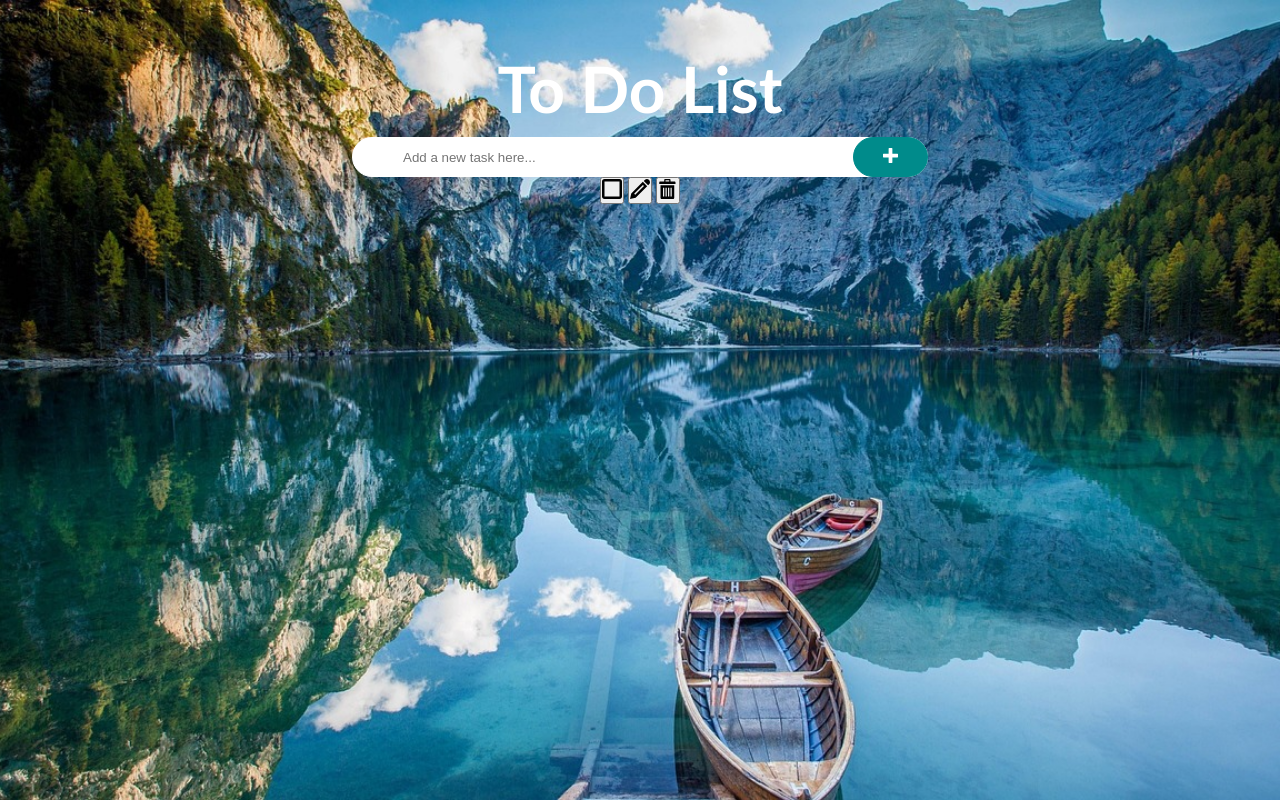
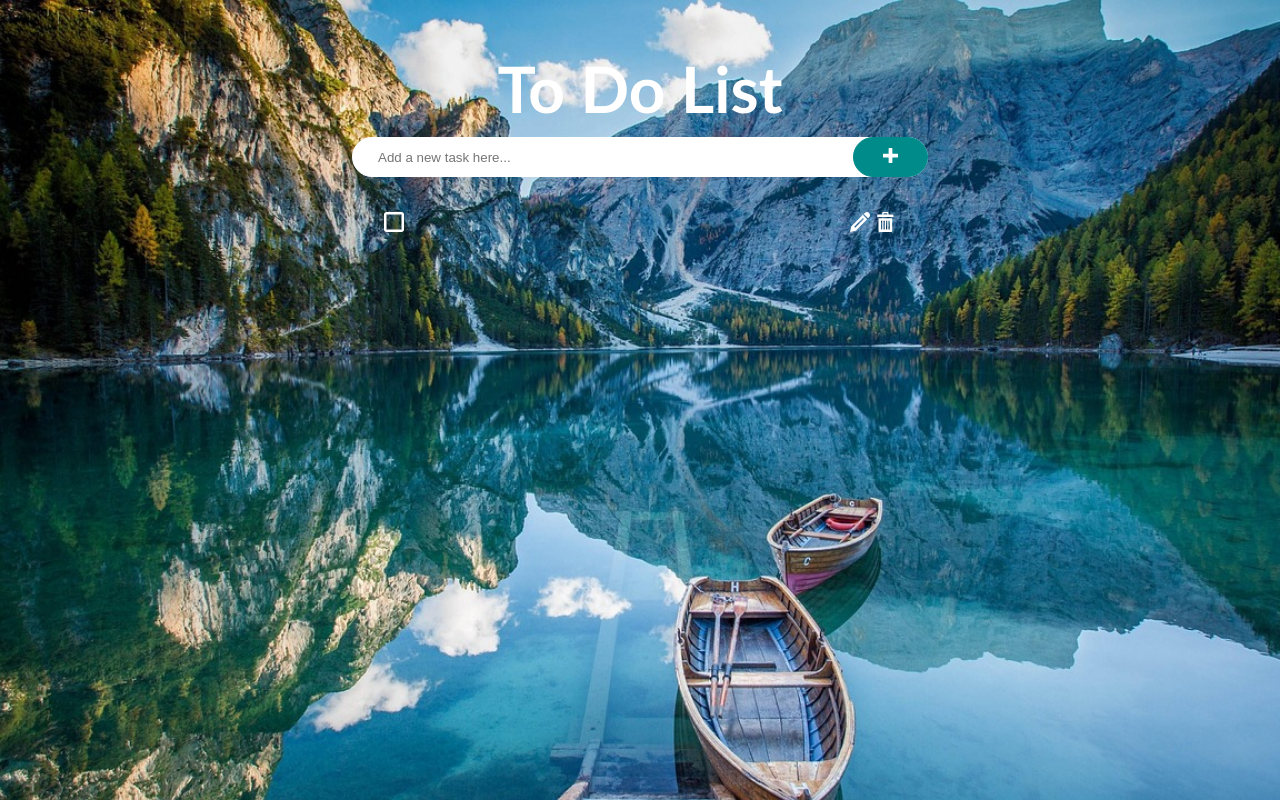
Before and after one commit to jcramer96/To-Do-List-App, a plain HTML site: page index.html in a window 1280 px wide. Both pictures are taken after a click on the button 890 px from the left and 157 px from the top of the page. Drawn offline with Linux system fonts and the light colour scheme.

Commit message:
styling adjustments

```diff
--- a/app.js
+++ b/app.js
@@ -5,19 +5,19 @@ addBtn = document.getElementById("add-btn");
 addBtn.addEventListener('click', () => {
     ulEl.innerHTML += `
     <li>
-        <button>
+        <button class="li-btn">
             <svg id="unchecked-box" version="1.1" xmlns="http://www.w3.org/2000/svg" width="20" height="20" viewBox="0 0 512 512">
                 <path d="M448 0h-384c-35.2 0-64 28.8-64 64v384c0 35.2 28.8 64 64 64h384c35.2 0 64-28.8 64-64v-384c0-35.2-28.8-64-64-64zM448 448h-384v-384h384v384z"></path>
             </svg>
         </button>
-        ${inputEl.value}
-        <button>
+        <p class="li-text">${inputEl.value}</p>
+        <button class="li-btn">
             <svg id="edit" version="1.1" xmlns="http://www.w3.org/2000/svg" width="20" height="20" viewBox="0 0 512 512">
                 <path d="M432 0c44.182 0 80 35.817 80 80 0 18.010-5.955 34.629-16 48l-32 32-112-112 32-32c13.371-10.045 29.989-16 48-16zM32 368l-32 144 144-32 296-296-112-112-296 296zM357.789 181.789l-224 224-27.578-27.578 224-224 27.578 27.578z"></path>
             </svg>
         </button>
-        <button>
-            <svg version="1.1" xmlns="http://www.w3.org/2000/svg" width="20" height="20" viewBox="0 0 512 512">
+        <button class="li-btn">
+            <svg id="trash" version="1.1" xmlns="http://www.w3.org/2000/svg" width="20" height="20" viewBox="0 0 512 512">
                 <path d="M64 160v320c0 17.6 14.4 32 32 32h288c17.6 0 32-14.4 32-32v-320h-352zM160 448h-32v-224h32v224zM224 448h-32v-224h32v224zM288 448h-32v-224h32v224zM352 448h-32v-224h32v224z"></path>
                 <path d="M424 64h-104v-40c0-13.2-10.8-24-24-24h-112c-13.2 0-24 10.8-24 24v40h-104c-13.2 0-24 10.8-24 24v40h416v-40c0-13.2-10.8-24-24-24zM288 64h-96v-31.599h96v31.599z"></path>
             </svg>
--- a/index.html
+++ b/index.html
@@ -10,7 +10,7 @@
   <body>
     <main>
         <h1>To Do List</h1>
-        <input type="text" id="input-el" placeholder="Add a new task here...">
+        <input type="text" id="input-el" placeholder="Add a new task here..." maxlength="30">
         <button id="add-btn">
             <svg version="1.1" xmlns="http://www.w3.org/2000/svg" width="15" height="15" viewBox="0 0 512 512">
                 <path d="M496 192h-176v-176c0-8.836-7.164-16-16-16h-96c-8.836 0-16 7.164-16 16v176h-176c-8.836 0-16 7.164-16 16v96c0 8.836 7.164 16 16 16h176v176c0 8.836 7.164 16 16 16h96c8.836 0 16-7.164 16-16v-176h176c8.836 0 16-7.164 16-16v-96c0-8.836-7.164-16-16-16z"></path>
--- a/styles.css
+++ b/styles.css
@@ -24,7 +24,7 @@ input {
     height: 40px;
     border: 1px solid white;
     border-radius: 20px;
-    padding-left: 50px;
+    padding-left: 25px;
 }
 
 input:focus {
@@ -43,6 +43,47 @@ input:focus {
     right: 15%;
 }
 
+ul {
+    margin-top: 25px;
+}
+
+li {
+    color: white;
+    padding: 0 0 10px;
+    display: flex;
+    flex-direction: row;
+    justify-content: center;
+}
+
+.li-btn {
+    border: none;
+    background-color: transparent;
+}
+
+.li-text {
+    padding-top: 20px;
+}
+
+#unchecked-box,
+#checked-box,
+#edit,
+#trash {
+    fill: white;
+    position: absolute;
+}
+
+#unchecked-box {
+    left: 8%;
+}
+
+#edit {
+    right: 8%;
+}
+
+#trash {
+    right: 3%;
+}
+
 @media (min-width: 768px) {
     input {
         width: 45%;
@@ -51,4 +92,16 @@ input:focus {
     #add-btn {
         right: 27.5%
     }
+
+    #unchecked-box {
+        left: 30%;
+    }
+
+    #edit {
+        right: 32%;
+    }
+
+    #trash {
+        right: 30%;
+    }
 }
```
